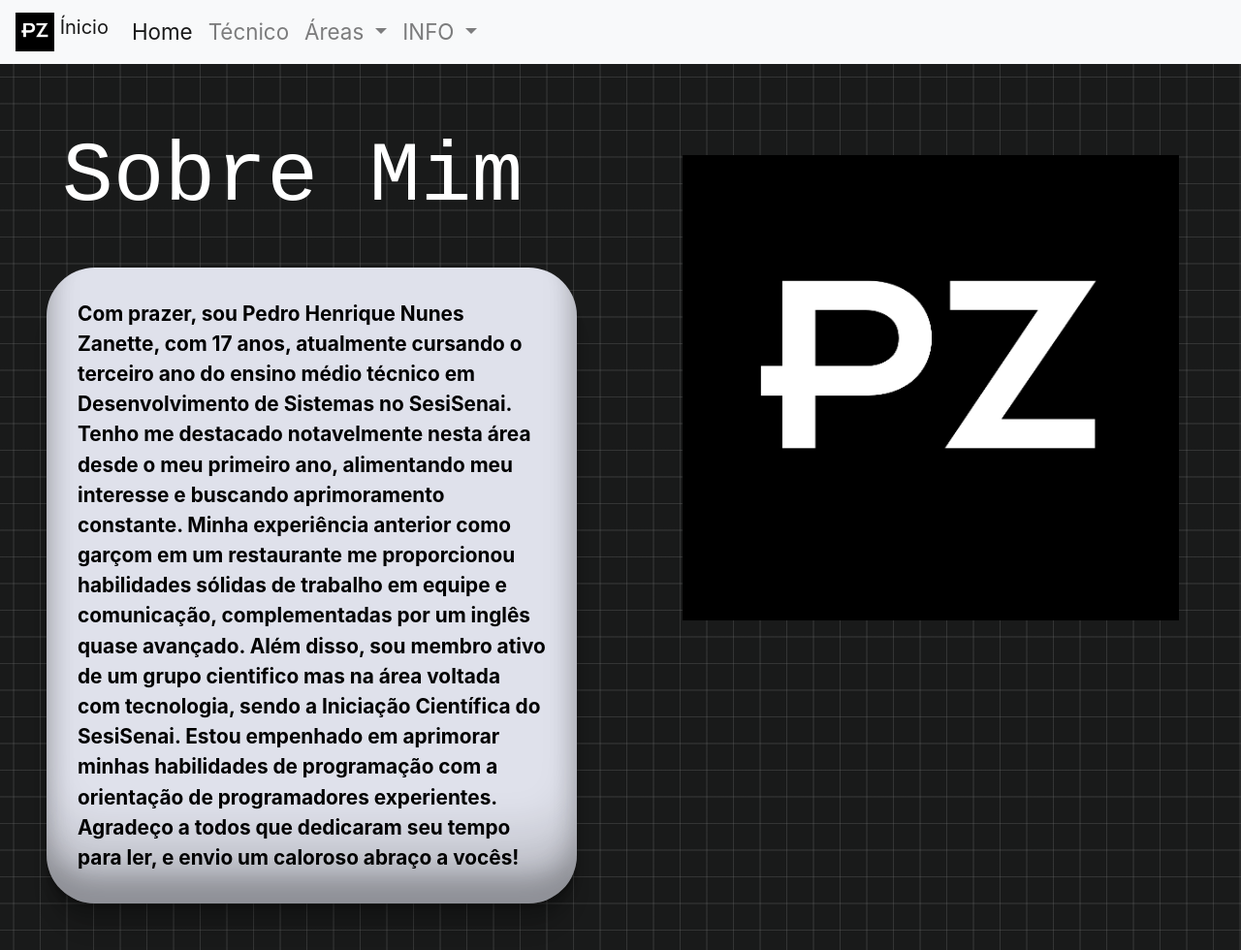
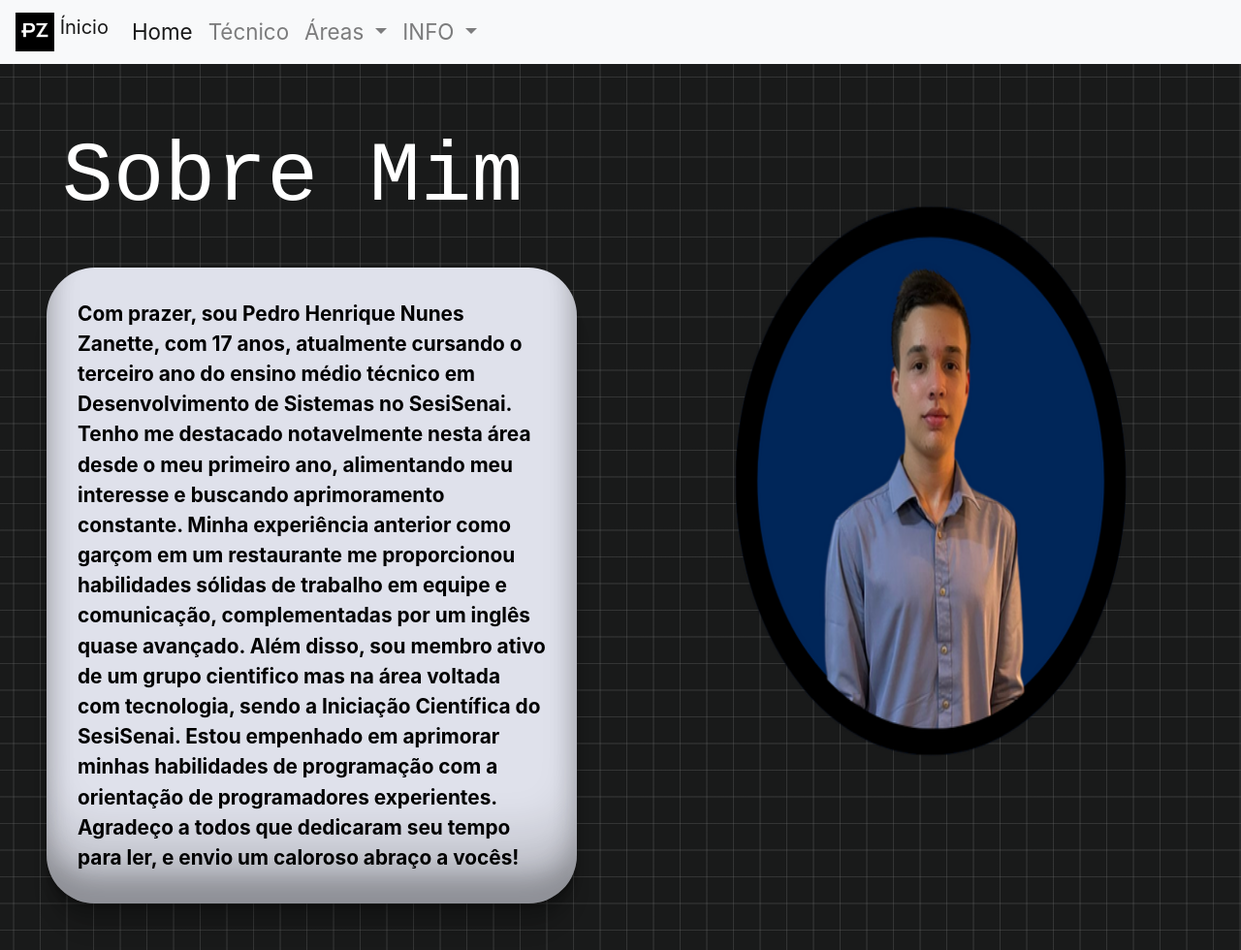
Before and after one commit to PedroZanette/Portfolio, a website: page pages/home.html in a window 1280 px wide. Shown: the top 980 px of the page at 97% size. Drawn offline with nearby package versions, Linux system fonts and the light colour scheme.

Commit message:
Versão 5.0

```diff
--- a/pages/home.html
+++ b/pages/home.html
@@ -61,7 +61,7 @@
 
         <h2 class="h2" style="font-size: 550%;font-family: Andale Mono, monospace;">Sobre Mim</h2>
         <p class="text-me">Com prazer, sou Pedro Henrique Nunes Zanette, com 17 anos, atualmente cursando o terceiro ano do ensino médio técnico em Desenvolvimento de Sistemas no SesiSenai. Tenho me destacado notavelmente nesta área desde o meu primeiro ano, alimentando meu interesse e buscando aprimoramento constante. Minha experiência anterior como garçom em um restaurante me proporcionou habilidades sólidas de trabalho em equipe e comunicação, complementadas por um inglês quase avançado. Além disso, sou membro ativo de um grupo cientifico mas na área voltada com tecnologia, sendo a Iniciação Científica do SesiSenai. Estou empenhado em aprimorar minhas habilidades de programação com a orientação de programadores experientes. Agradeço a todos que dedicaram seu tempo para ler, e envio um caloroso abraço a vocês!</p>
-        <img src="../img/ZanetteLogo.png" alt="" style="position: absolute; width: 40vw; height: 60vh; left: 55vw; top: 20vh;">
+        <img src="../img/pedroZanette.png" alt="" style="position: absolute; width: 40vw; height: 90vh; left: 55vw; top: 17vh;">
     </div>
 
     <div class="text-2">
```
Also changed, not shown: img/pedroZanette.png (added).
